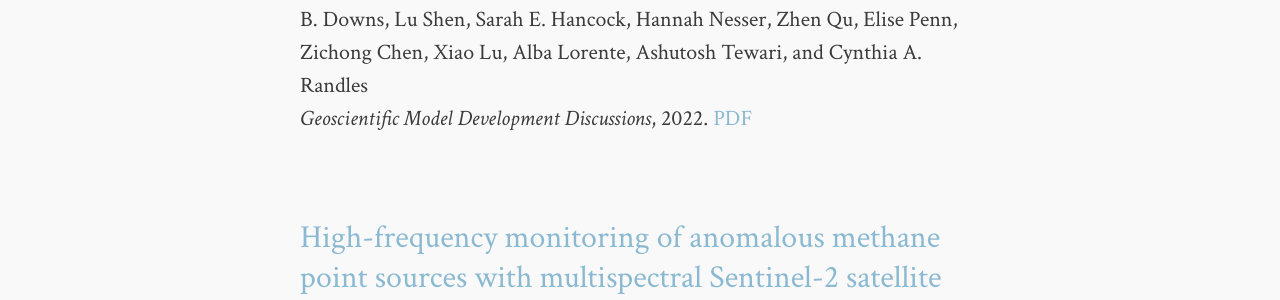
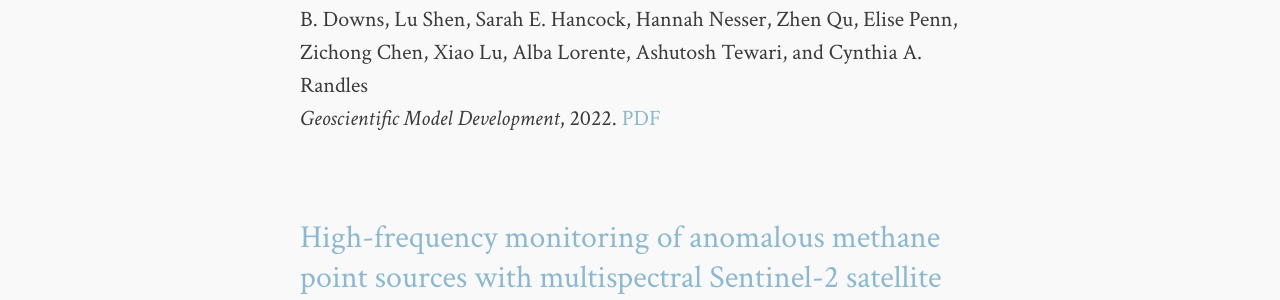
Before and after one commit to djvaron/djvaron.github.io, a Jekyll site: the page built from publications.md, in a window 1280 px wide. Shown: the part 355-655 px from the top of the page. Built offline with Jekyll 4.4.1, drawn with Linux system fonts in a browser that asks for light colours.

Commit message:
upate IMI paper links

```diff
--- a/publications.md
+++ b/publications.md
@@ -5,10 +5,10 @@
 tags: [daniel varon, methane, satellites, climate, research, imi]
 ---
 
-### [Integrated Methane Inversion (IMI 1.0): A user-friendly, cloud-based facility for inferring high-resolution methane emissions from TROPOMI satellite observations](https://gmd.copernicus.org/preprints/gmd-2022-45/)
+### [Integrated Methane Inversion (IMI 1.0): A user-friendly, cloud-based facility for inferring high-resolution methane emissions from TROPOMI satellite observations](https://gmd.copernicus.org/articles/15/5787/2022/gmd-15-5787-2022.html)
 
 Daniel J. Varon, Daniel J. Jacob, Melissa Sulprizio, Lucas A. Estrada, William B. Downs, Lu Shen, Sarah E. Hancock, Hannah Nesser, Zhen Qu, Elise Penn, Zichong Chen, Xiao Lu, Alba Lorente, Ashutosh Tewari, and Cynthia A. Randles <br>
-<em>Geoscientific Model Development Discussions</em>, 2022. [PDF](https://gmd.copernicus.org/preprints/gmd-2022-45/gmd-2022-45.pdf)
+<em>Geoscientific Model Development</em>, 2022. [PDF](https://gmd.copernicus.org/articles/15/5787/2022/gmd-15-5787-2022.pdf)
 <br>
 <br>
 
```
